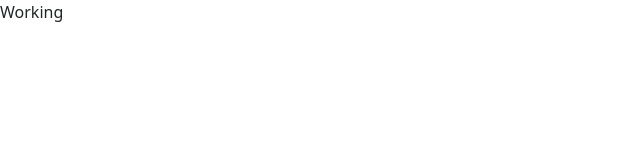
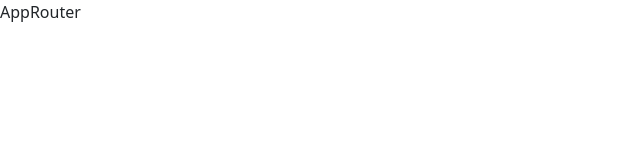
Before and after one commit to Elisei-Trifan/internet-shop, a React (Create React App) app: page / in a window 1280 px wide. Shown: the top 160 px of the page, without its empty margins (0-640 px from the left). Built offline with nearby package versions, Linux system fonts and the light colour scheme.

Commit message:
new pages

```diff
--- a/src/App.js
+++ b/src/App.js
@@ -1,5 +1,12 @@
+import { BrowserRouter } from 'react-router-dom'
+import AppRouter from './components/AppRouter'
+
 function App() {
-  return <div>Working</div>
+  return (
+    <BrowserRouter>
+      <AppRouter />
+    </BrowserRouter>
+  )
 }
 
 export default App
--- /dev/null
+++ b/src/components/AppRouter.js
@@ -0,0 +1,8 @@
+import React from 'react'
+import { Route, Redirect, Switch } from 'react-router-dom'
+
+const AppRouter = () => {
+  return <div>AppRouter</div>
+}
+
+export default AppRouter
--- a/src/pages/AdminPage.js
+++ b/src/pages/Admin.js
@@ -1,7 +1,7 @@
 import React from 'react'
 
-const AdminPage = () => {
+const Admin = () => {
   return <div>AdminPage</div>
 }
 
-export default AdminPage
+export default Admin
--- /dev/null
+++ b/src/utils/consts.js
@@ -0,0 +1 @@
+export const ADMIN_ROUTE = '/admin'
```
Also changed, not shown: src/route.js (added, +9 -0 lines).
